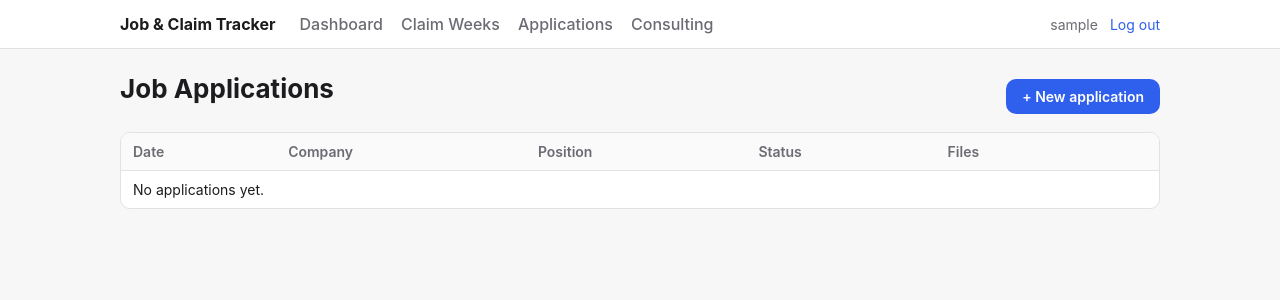
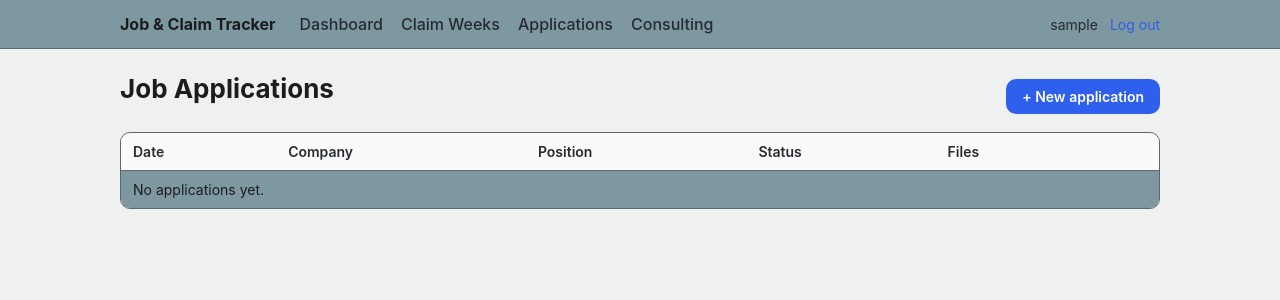
Before and after one commit to jtbrisson/jobtracker, a Flask app: page /applications/ in a window 1280 px wide. Shown: the top 300 px of the page. Run offline with Flask 3, Linux system fonts and the light colour scheme; the visitor is signed in with stand-in values (Sample User, id 1); data comes from the database, SQL or seed files in the repository; data that the repository does not hold is empty; some libraries are stand-ins or nearby versions.

Commit message:
Update bg/surface/border color tokens, adjust muted for contrast
--muted was retuned darker to stay readable against the new
--surface color.

```diff
--- a/app/static/css/style.css
+++ b/app/static/css/style.css
@@ -1,9 +1,9 @@
 :root {
-  --bg: #f7f7f8;
-  --surface: #ffffff;
-  --border: #e2e2e6;
+  --bg: #eef1ef;
+  --surface: #7d98a1;
+  --border: #5e6572;
   --text: #1c1c1f;
-  --muted: #6b6b73;
+  --muted: #262b31;
   --accent: #2f5fed;
   --accent-hover: #2447c4;
   --green: #1a8a4a;
```
